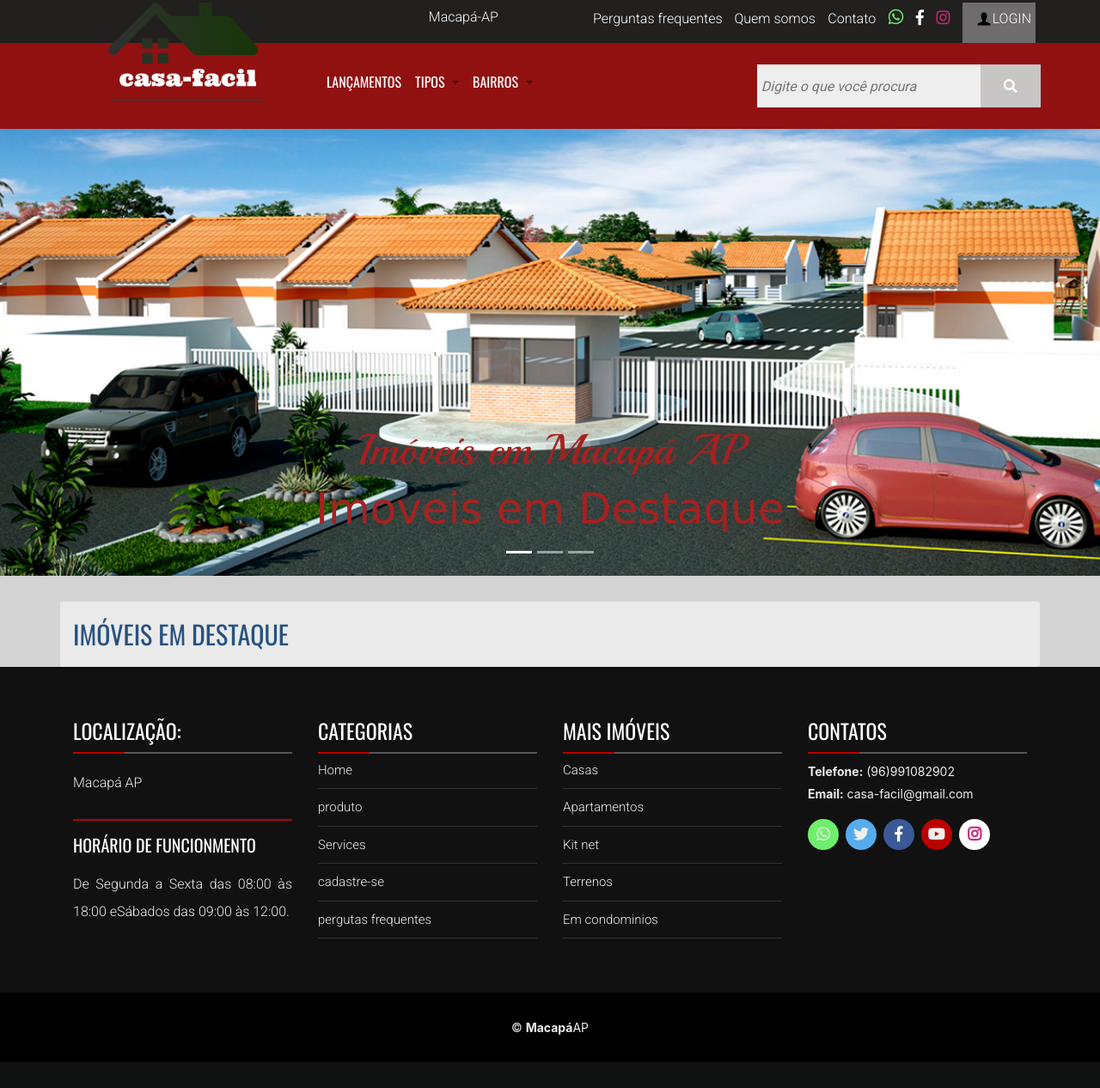
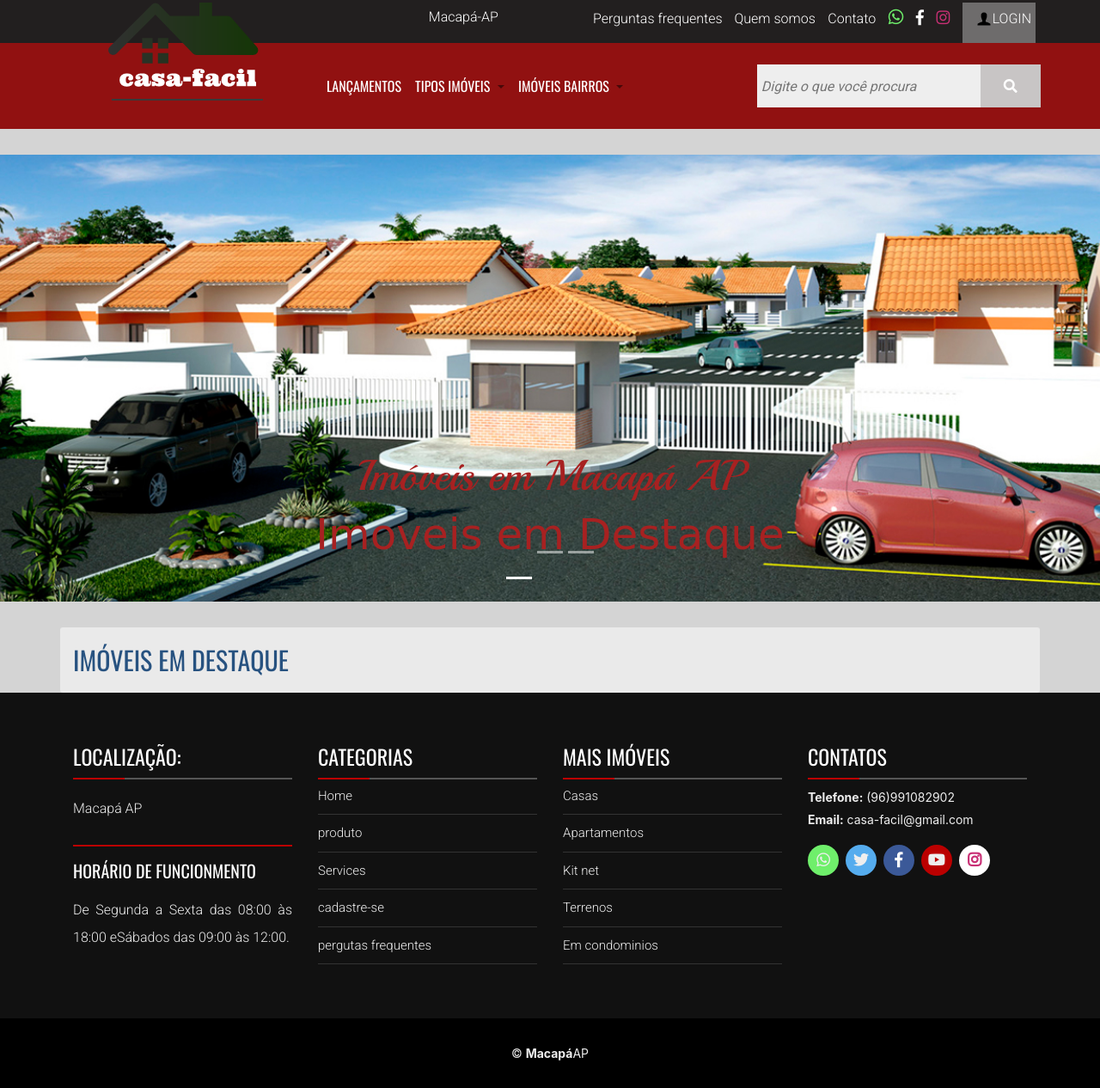
Before and after one commit to natanrch/casa-facil2, a PHP site: page / in a window 1280 px wide. Shown: the whole page at 86% size. Before the commit the page ends 1236 px from the top, so only its background shows below. Run offline with PHP 8.4, Linux system fonts and the light colour scheme; data that the repository does not hold is empty; some libraries are stand-ins or nearby versions; some web fonts are replaced.

Commit message:
alteração no sub menu

```diff
--- a/css/resposivo.css
+++ b/css/resposivo.css
@@ -29,9 +29,7 @@
 
 		height: 100px;
 	}
-	#pesquisa-unput{
 
-	}
 	#home{
 		margin-left: 40px;
 		display: flex;
@@ -43,8 +41,8 @@
 
 	#menu-pesquisa1:hover{
 		background: rgba(2, 1, 6, 0.5);
-		padding-top: 34px;
-		padding-bottom: 41px;
+		padding-top: 38px;
+		padding-bottom: 38px;
 		border: 0px;
 
 	}
@@ -63,13 +61,23 @@
 	}
 
 	#drop_menu li:hover ul {
-		border:0;
+		box-shadow: 1px 1px 1px 0px #ccc;
 		display:block;
 		border-radius: 0;
 		background:#FFF6FC;
 		margin: 0px;
 	}
+	.dropdown{
+		height: 100px;
 
+	}
+
+	.dropdown-toggle,.active{
+		margin-top: 30px;
+	}
+	#pesquisa-unput{
+		margin-top: 25px;
+	}
 
 	#menu:hover {
 
--- a/includ/header.php
+++ b/includ/header.php
@@ -73,11 +73,11 @@
         </li>
         <li id="menu" class="nav-item dropdown">
           <a  class="nav-link dropdown-toggle" href="#" id="navbarDropdown" role="button" data-toggle="dropdown" aria-haspopup="true"  aria-expanded="false">
-            <span id="menu-pesquisa3">Tipos</span>
+            <span id="menu-pesquisa3">Tipos Imóveis</span>
           </a>
           <ul  class="dropdown-menu" aria-labelledby="navbarDropdown" id="hover" >
-            <li  > <a id="menu-sub"   class="dropdown-item" href="pesquisa.php?tipo=casa">casa</a></li>
-            <li  > <a id="menu-sub"   class="dropdown-item" href="pesquisa.php?tipo=apartamento">Apartamento</a></li>
+            <li  > <a id="menu-sub"   class="dropdown-item" href="pesquisa.php?tipo=apartamento"> Apartamento</a></li>
+            <li  > <a id="menu-sub"   class="dropdown-item" href="pesquisa.php?tipo=casa">Casa</a></li>
             <li> <a id="menu-sub"  class="dropdown-item" href="pesquisa.php?tipo=terreno">Terrenos</a></li>
 
             <li> <a id="menu-sub"  class="dropdown-item" href="pesquisa.php?tipo=rural ">Área rural</a></li>
@@ -85,7 +85,7 @@
         </li>
         <li id="menu" class="nav-item dropdown">
           <a  class="nav-link dropdown-toggle" href="#" id="navbarDropdown" role="button" data-toggle="dropdown" aria-haspopup="true"  aria-expanded="false">
-            <span id="menu-pesquisa3">Bairros</span>
+            <span id="menu-pesquisa3">Imóveis Bairros</span>
           </a>
           <ul  class="dropdown-menu" aria-labelledby="navbarDropdown"  >
             <li  > <a id="menu-sub"   class="dropdown-item" href="pesquisa.php?busca=buritizal ">burritizal</a></li>
```
